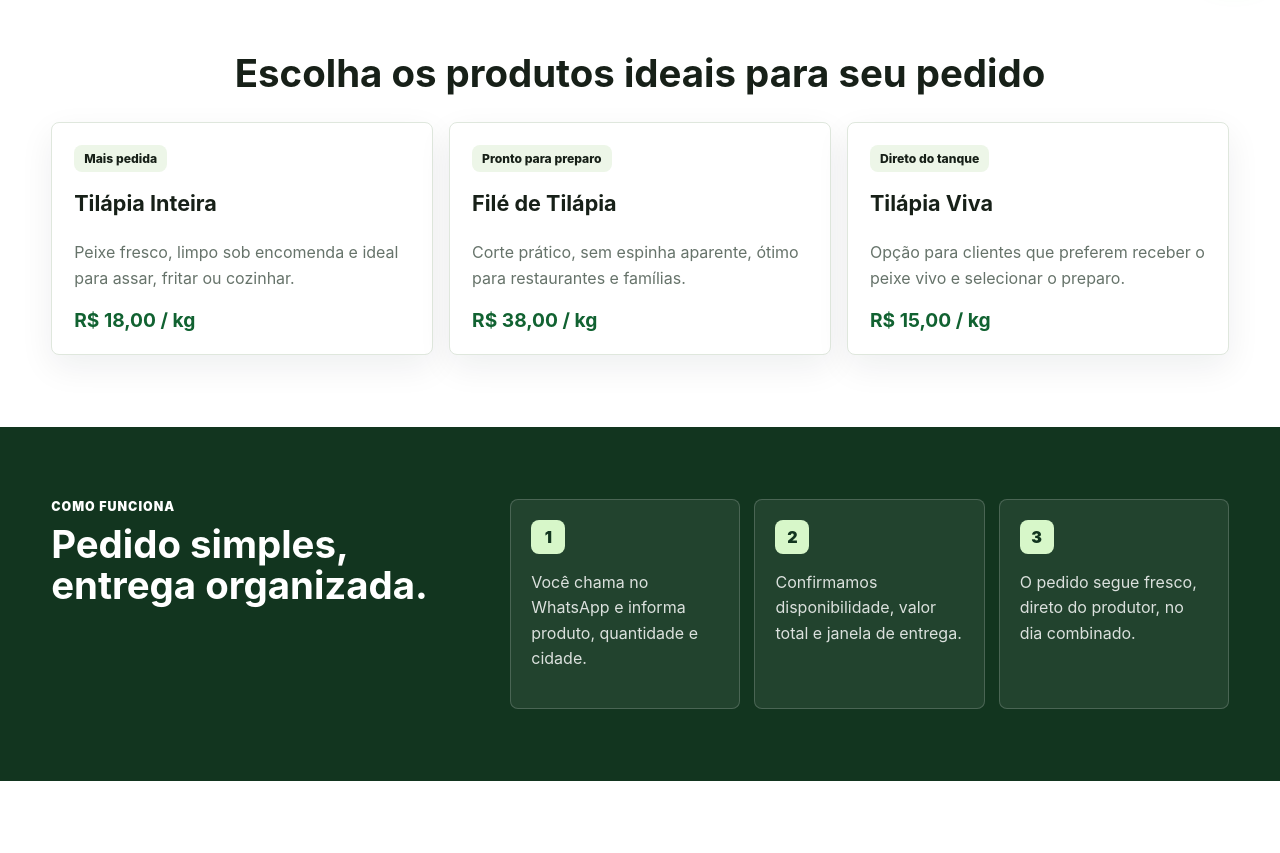
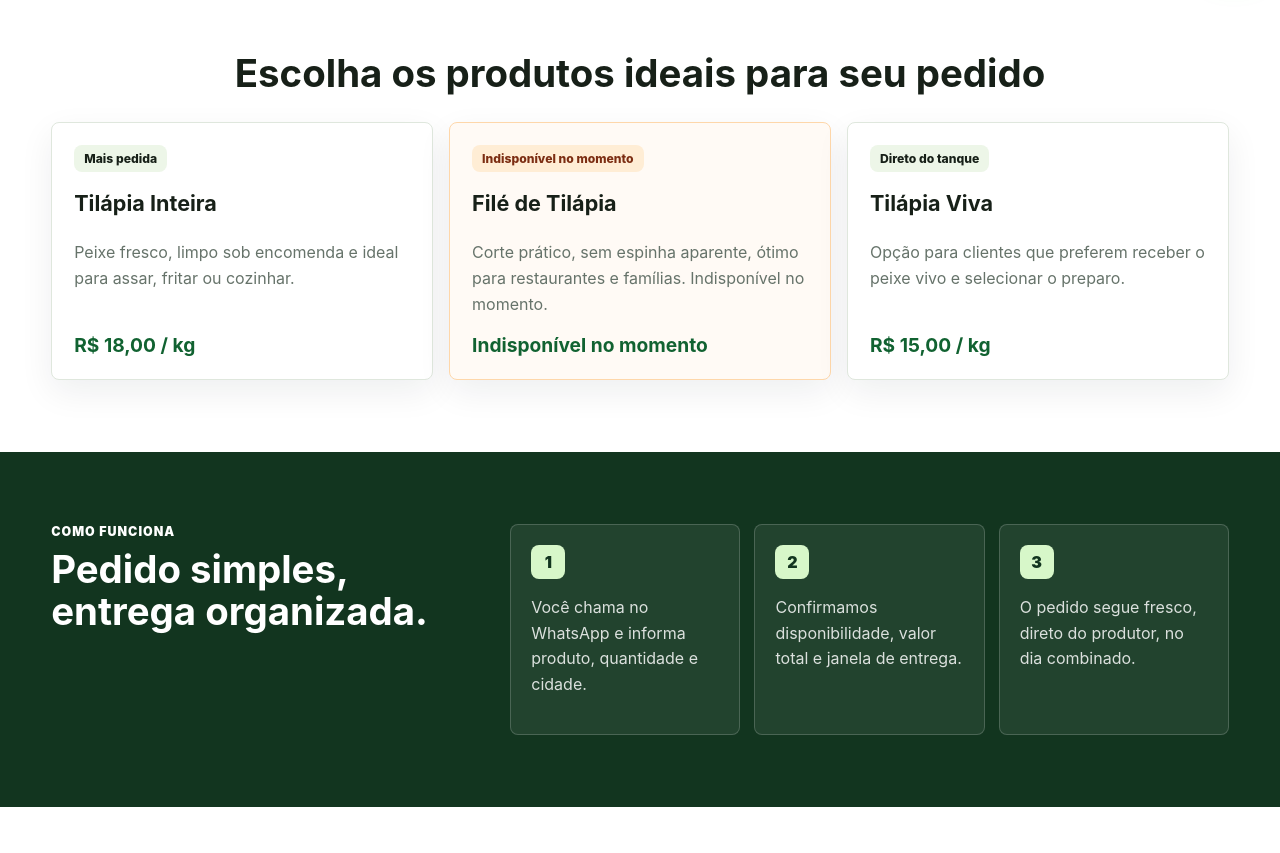
Before and after one commit to alysson0111/site-tilapia, a React (Vite) app: page / in a window 1280 px wide. Shown: the part 820-1673 px from the top of the page. Built offline with nearby package versions, Linux system fonts and the light colour scheme.

Commit message:
Marca file de tilapia como indisponivel

```diff
--- a/src/App.css
+++ b/src/App.css
@@ -155,6 +155,13 @@
   border: 1px solid var(--line);
 }
 
+.button.disabled {
+  color: #7c2d12;
+  background: #ffedd5;
+  cursor: not-allowed;
+  box-shadow: none;
+}
+
 .trust-row {
   display: flex;
   flex-wrap: wrap;
@@ -260,6 +267,11 @@
   font-size: 0.76rem;
 }
 
+.badge.warning {
+  color: #7c2d12;
+  background: #ffedd5;
+}
+
 .product-card h3,
 .order-card h2 {
   margin: 18px 0 8px;
@@ -279,6 +291,16 @@
   margin-top: auto;
   color: var(--green-dark);
   font-size: 1.2rem;
+}
+
+.product-card.is-unavailable,
+.order-card.is-unavailable {
+  border-color: #fed7aa;
+  background: #fffaf5;
+}
+
+.unavailable-text {
+  color: #9a3412;
 }
 
 .info-band {
@@ -379,6 +401,12 @@
   color: var(--ink);
   background: #ffffff;
   font: inherit;
+}
+
+.order-controls input:disabled {
+  color: var(--muted);
+  background: #f3f4f6;
+  cursor: not-allowed;
 }
 
 .total-box {
--- a/src/App.jsx
+++ b/src/App.jsx
@@ -17,8 +17,10 @@ const products = [
   {
     name: "Filé de Tilápia",
     price: 38,
-    badge: "Pronto para preparo",
-    description: "Corte prático, sem espinha aparente, ótimo para restaurantes e famílias.",
+    badge: "Indisponível no momento",
+    available: false,
+    description:
+      "Corte prático, sem espinha aparente, ótimo para restaurantes e famílias. Indisponível no momento.",
   },
   {
     name: "Tilápia Viva",
@@ -120,13 +122,22 @@ function Home() {
 
         <div className="product-grid">
           {products.map((product) => (
-            <article className="product-card" key={product.name}>
-              <span className="badge">{product.badge}</span>
+            <article
+              className={`product-card ${product.available === false ? "is-unavailable" : ""}`}
+              key={product.name}
+            >
+              <span className={`badge ${product.available === false ? "warning" : ""}`}>
+                {product.badge}
+              </span>
               <h3>{product.name}</h3>
               <p>{product.description}</p>
+              {product.available === false ? (
+                <strong className="unavailable-text">Indisponível no momento</strong>
+              ) : (
                 <strong>
                   <Currency value={product.price} /> / kg
                 </strong>
+              )}
             </article>
           ))}
         </div>
@@ -207,9 +218,14 @@ function Produtos() {
           const message = `Quero comprar ${quantity}kg de ${product.name}. Entrega em minha cidade? Total estimado: R$ ${total.toFixed(2).replace(".", ",")}.`;
 
           return (
-            <article className="order-card" key={product.name}>
+            <article
+              className={`order-card ${product.available === false ? "is-unavailable" : ""}`}
+              key={product.name}
+            >
               <div>
-                <span className="badge">{product.badge}</span>
+                <span className={`badge ${product.available === false ? "warning" : ""}`}>
+                  {product.badge}
+                </span>
                 <h2>{product.name}</h2>
                 <p>{product.description}</p>
               </div>
@@ -221,17 +237,30 @@ function Produtos() {
                     type="number"
                     min="1"
                     value={quantity}
+                    disabled={product.available === false}
                     onChange={(event) => changeQuantity(index, event.target.value)}
                   />
                 </label>
 
                 <div className="total-box">
+                  {product.available === false ? (
+                    <>
+                      <small>Status</small>
+                      <strong>Indisponível</strong>
+                    </>
+                  ) : (
+                    <>
                       <small>Total estimado</small>
                       <strong>
                         <Currency value={total} />
                       </strong>
+                    </>
+                  )}
                 </div>
 
+                {product.available === false ? (
+                  <span className="button disabled">Indisponível no momento</span>
+                ) : (
                   <a
                     className="button primary"
                     href={whatsappLink(message)}
@@ -240,6 +269,7 @@ function Produtos() {
                   >
                     Comprar
                   </a>
+                )}
               </div>
             </article>
           );
```
Lines whose indentation alone changed are shown as unchanged.
